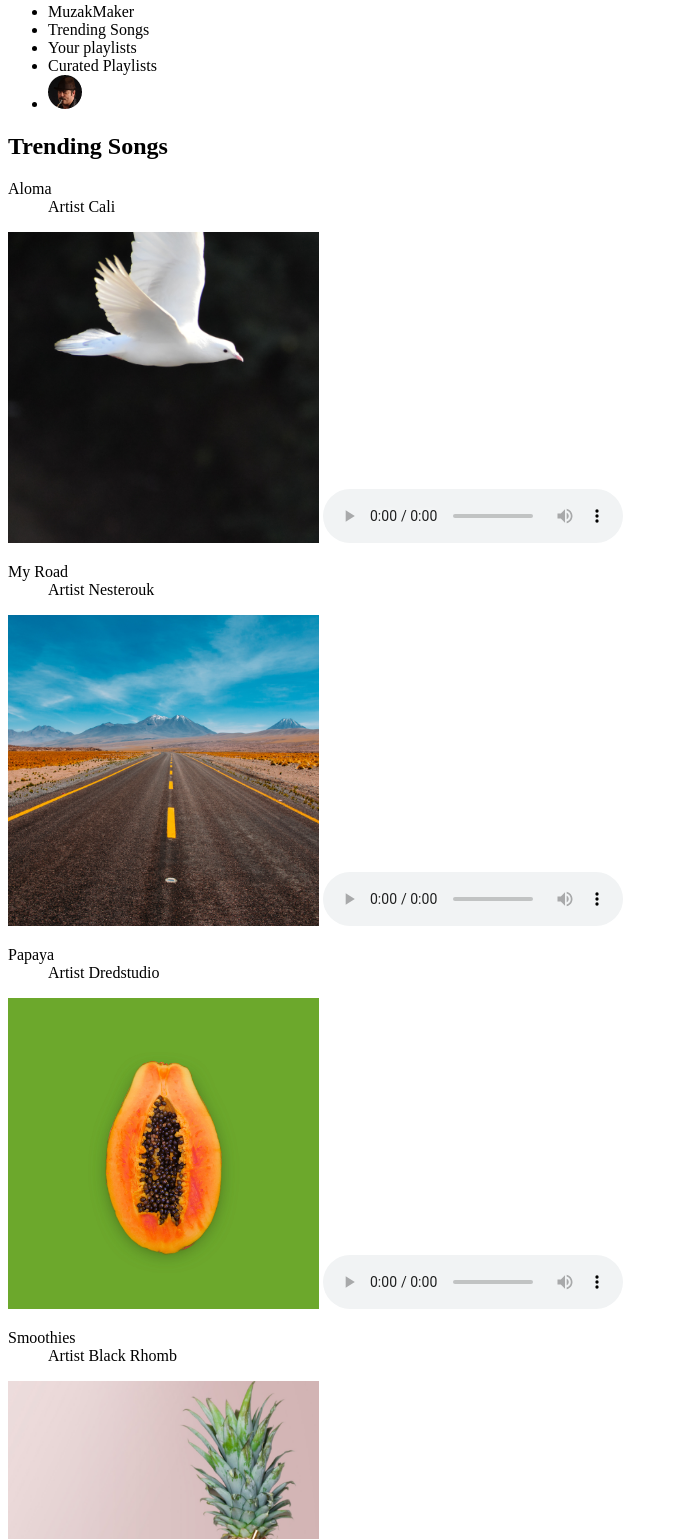
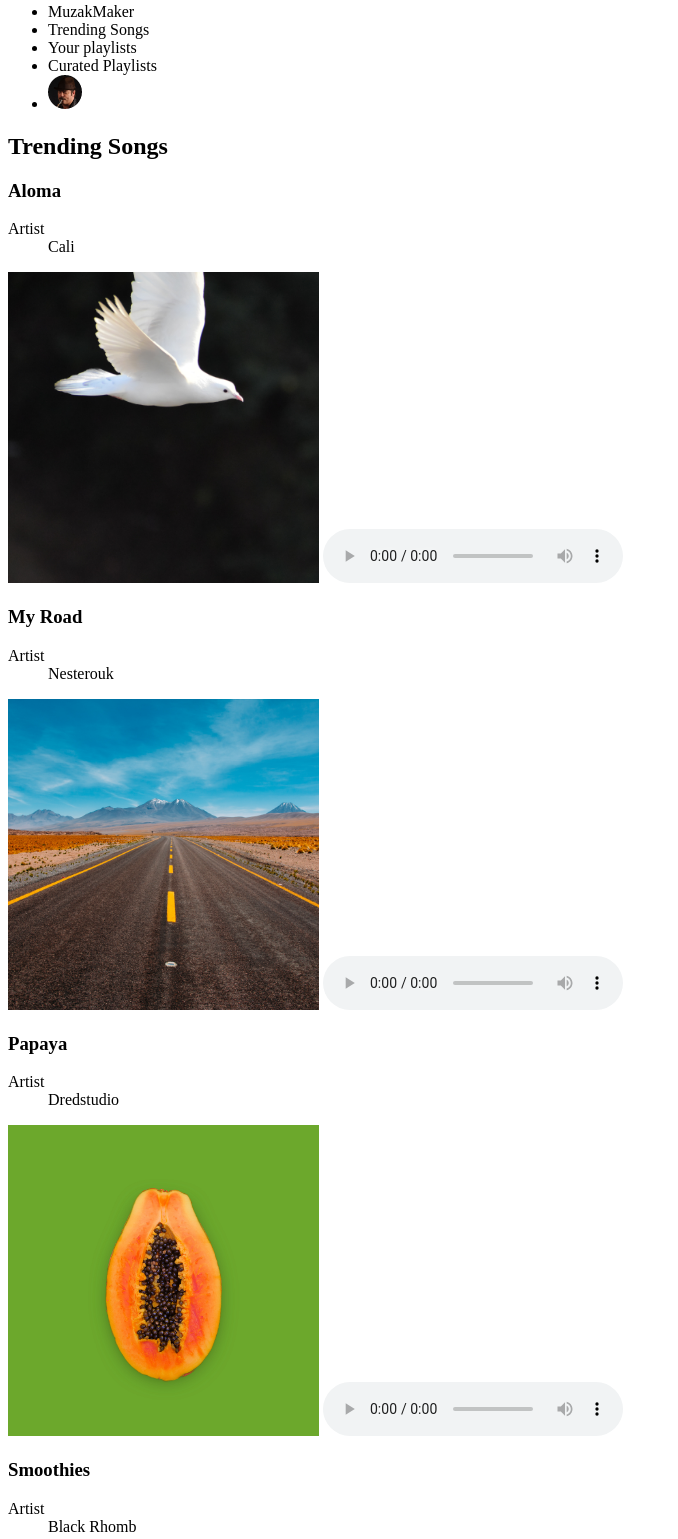
Before and after one commit to Yazzie01/streamingmedia, a plain HTML site: page index.html in a window 1280 px wide. Shown: the part 111-1650 px from the top of the page, without its empty margins (0-678 px from the left). Drawn offline with Linux system fonts and the light colour scheme; files whose address does not match are found by name.

Commit message:
Adjusted dl,dt, & dd tags
Changed the tag order to give the title songs (Ex. Aloma) h3 tags for the section

```diff
--- a/index.html
+++ b/index.html
@@ -29,41 +29,46 @@ Use CSS to visually order it for viewing. Also, note the title and heading that
     <section>
         <h2>Trending Songs</h2>
             <section>
+                <h3>Aloma</h3>
                     <dl>
-                <dt>Aloma</dt>
-                <dd>Artist Cali</dd>
+                    <dt>Artist</dt>
+                    <dd>Cali</dd>
                     </dl>
                 <img src="images/aloma-cover.png" alt="Dove in flight">
                 <audio controls src="aloma.mp3"></audio>
             </section>
             <section>
+                <h3>My Road</h3>
                     <dl>
-                <dt>My Road</dt>
-                <dd>Artist Nesterouk</dd>
+                    <dt>Artist</dt>
+                    <dd>Nesterouk</dd>
                     </dl>
                 <img src="my-road-cover.png" alt="Highway aligned to horizon">
                 <audio controls src="my-road.mp3"></audio>
             </section>
             <section>
+                <h3>Papaya</h3>
                     <dl>
-                <dt>Papaya</dt>
-                <dd>Artist Dredstudio</dd>
+                    <dt>Artist</dt>
+                    <dd>Dredstudio</dd>
                     </dl>
                 <img src="papaya-cover.png" alt="A Papaya fruit">
                 <audio controls src="papaya.mp3"></audio>
             </section>
             <section>
+                <h3>Smoothies</h3>
                     <dl>
-                <dt>Smoothies</dt>
-                <dd>Artist Black Rhomb</dd>
+                    <dt>Artist</dt>
+                    <dd>Black Rhomb</dd>
                     </dl>
                 <img src="smoothies-cover.png" alt="A smoothie with fruits next to it">
                 <audio controls src="smoothies.mp3"></audio>
             </section>
             <section>
+                <h3>Successful Performance</h3>
                     <dl>
-                <dt>Successful Performance</dt>
-                <dd>Artist Ricky Bombino</dd>
+                    <dt>Artist</dt>
+                    <dd>Ricky Bombino</dd>
                     </dl>
                 <img src="successful-performance-cover.png" alt="A man in a red sweater celebrating">
                 <audio controls src="successful-performance.mp3"></audio>
```
Lines whose indentation alone changed are shown as unchanged.
